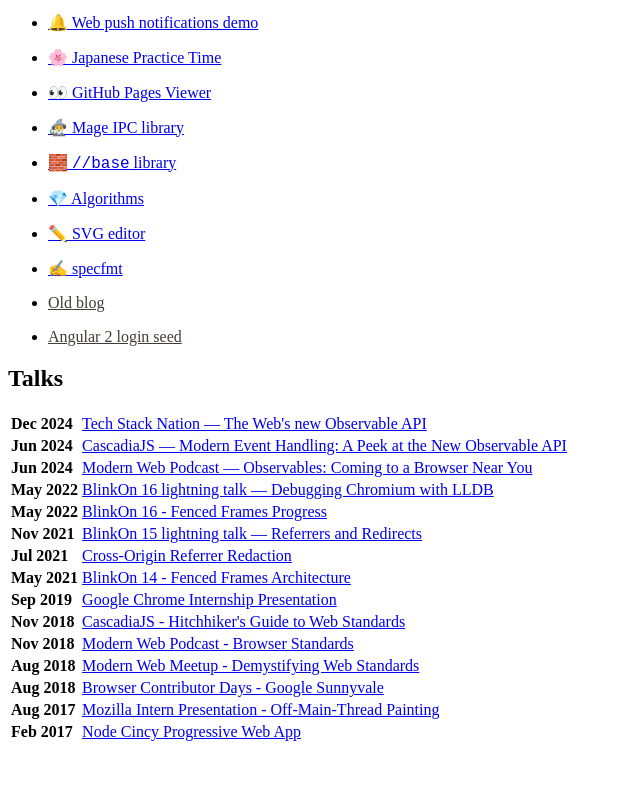
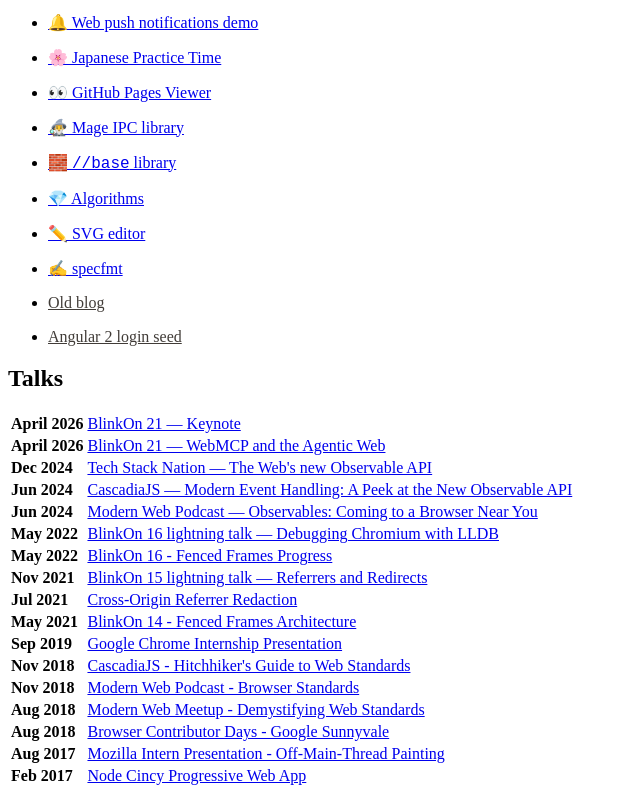
Before and after one commit to domfarolino/domfarolino.github.io, a website: page public/index.ejs in a window 1280 px wide. Shown: the part 769-1565 px from the top of the page, without its empty margins (0-640 px from the left). Before the commit the page ends 1521 px from the top, so only its background shows below. Drawn offline with nearby package versions, Linux system fonts and the light colour scheme; files that its build step writes are made by us from their sources.

Commit message:
Add BlinkOn 21 talks

```diff
--- a/public/index.ejs
+++ b/public/index.ejs
@@ -83,6 +83,14 @@
         <table>
           <tbody>
             <tr>
+              <td><p><b>April 2026</b></p></td>
+              <td><p><a href="https://youtu.be/h-_0VckrAO4?si=ZejzaTPKIDYew6e5&t=734">BlinkOn 21 — Keynote</a></p></td>
+            </tr>
+            <tr>
+              <td><p><b>April 2026</b></p></td>
+              <td><p><a href="https://www.youtube.com/watch?v=M1cME470ugM">BlinkOn 21 — WebMCP and the Agentic Web</a></p></td>
+            </tr>
+            <tr>
               <td><p><b>Dec 2024</b></p></td>
               <td><p><a href="https://www.youtube.com/watch?v=IMIVmCkwOT4">Tech Stack Nation — The Web's new Observable API</a></p></td>
             </tr>
```
